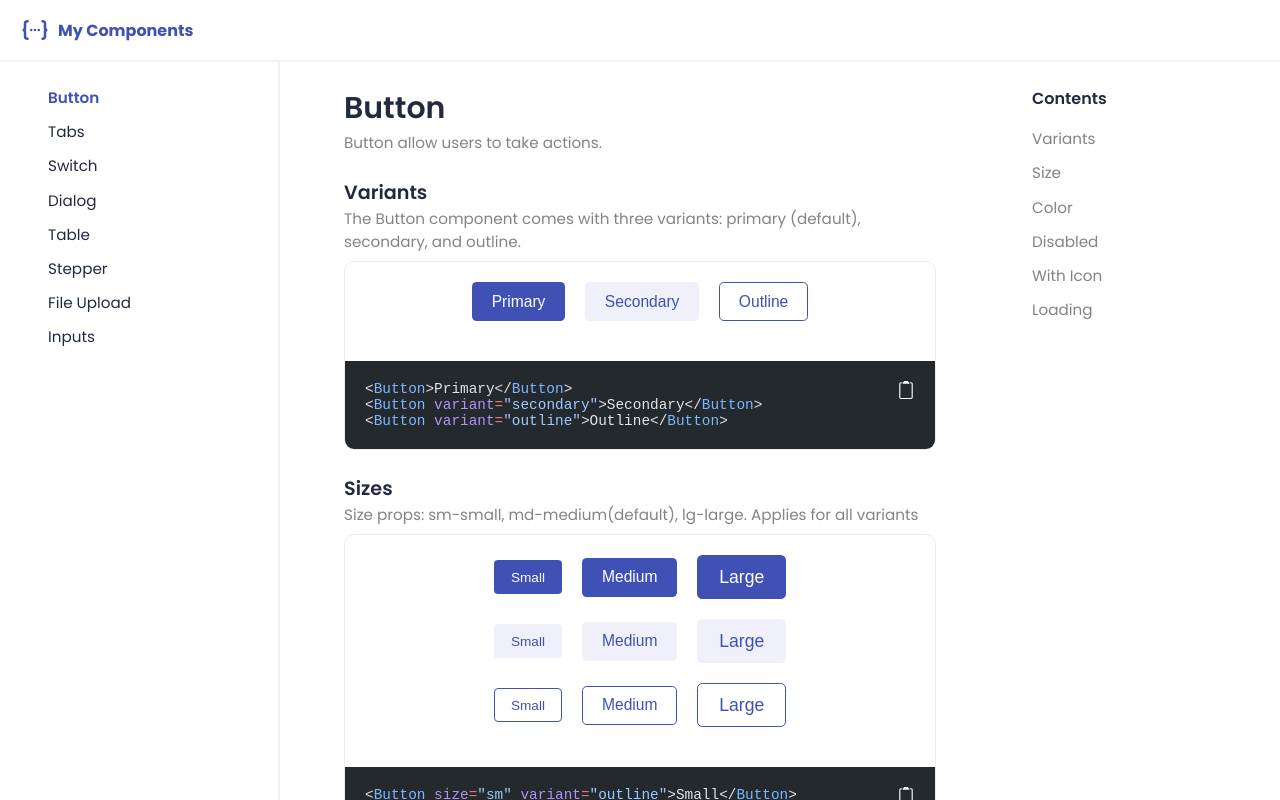
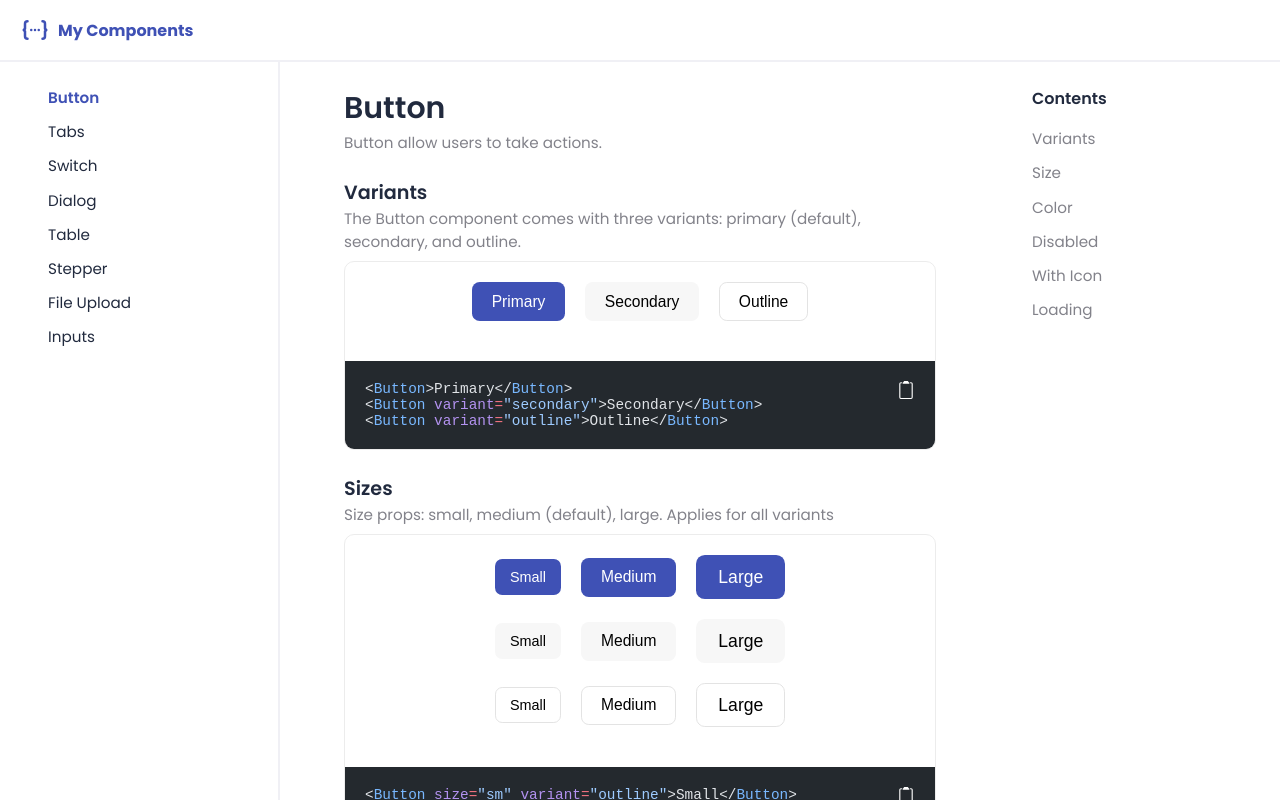
Before and after one commit to Ballasaidurgesh/my-components, a React (Vite) app: page / in a window 1280 px wide. Built offline with nearby package versions, Linux system fonts and the light colour scheme.

Commit message:
updated button component

```diff
--- a/src/components/Button/index.tsx
+++ b/src/components/Button/index.tsx
@@ -6,9 +6,9 @@ type buttonProps = Omit<React.ComponentProps<"button">, "style"> & {
   children?: React.ReactNode;
   className?: string;
   isLoading?: boolean;
-  size?: "sm" | "md" | "lg";
+  size?: "small" | "medium" | "large";
   variant?: "primary" | "secondary" | "outline";
-  color?: string;
+  color?: "primary" | "secondary" | "error" | "success" | string;
   fullWidth?: boolean;
   style?: React.CSSProperties;
   width?: number;
@@ -23,7 +23,7 @@ function Button({
   children,
   className = "",
   variant = "primary",
-  size = "md",
+  size = "medium",
   isLoading = false,
   color = "",
   fullWidth = false,
@@ -48,26 +48,28 @@ function Button({
     }
   }, [ref.current]);
 
+  const selectColor = color in colors ? colors[color] : color;
+
   const customColors = {
-    primary: color,
-    secondary: color ? color + 15 : "",
+    primary: selectColor,
+    secondary: selectColor ? selectColor + 15 : "",
     outline: "",
   };
 
   const onHoverColors = {
-    primary: color ? `color-mix(in oklab, ${color}, #000 12%)` : "",
-    secondary: color ? color + 15 : "",
-    outline: color ? color + 10 : "",
+    primary: selectColor ? `color-mix(in oklab, ${selectColor}, #000 15%)` : "",
+    secondary: selectColor ? selectColor + 15 : "",
+    outline: selectColor ? selectColor + 10 : "",
   };
 
   const styles = {
     backgroundColor: isHovered ? onHoverColors[variant] : customColors[variant],
-    borderColor: variant === "outline" ? color : "",
+    borderColor: variant === "outline" ? selectColor : "",
     color:
       variant !== "primary"
         ? variant === "secondary" && isHovered
-          ? `color-mix(in oklab, ${color}, #000 40%)`
-          : color
+          ? `color-mix(in oklab, ${selectColor}, #000 40%)`
+          : selectColor
         : "auto",
     ...style,
   };
@@ -96,7 +98,7 @@ function Button({
       <CircularProgress
         size={loaderSize[size]}
         style={{
-          color: variant !== "primary" ? (color ? color : "var(--color-primary)") : "#fff",
+          color: variant !== "primary" ? (selectColor ? selectColor : "#00000080") : "#fff",
         }}
         thickness={7}
       />
@@ -113,13 +115,20 @@ const variants = {
 };
 
 const sizes = {
-  sm: "btn-sm",
-  md: "btn-md",
-  lg: "btn-lg",
+  small: "btn-sm",
+  medium: "btn-md",
+  large: "btn-lg",
 };
 
 const loaderSize = {
-  sm: 18,
-  md: 20,
-  lg: 22,
+  small: 18,
+  medium: 20,
+  large: 22,
 };
+
+const colors: Record<string, string> = {
+  primary: "#3f51b5",
+  secondary: "#6e8295",
+  error: "#E7000B",
+  success: "#257180",
+};
--- a/src/components/Button/styles.scss
+++ b/src/components/Button/styles.scss
@@ -6,7 +6,7 @@
   justify-content: center;
   gap: 8px;
   border: 1.5px solid transparent;
-  border-radius: 0.3em;
+  border-radius: 0.5em;
   padding: 0.2em 1.2em;
   height: 2.5em;
   cursor: pointer;
@@ -28,21 +28,17 @@
 }
 
 .btn-secondary {
-  background: var(--color-primary-100);
-  color: var(--color-primary);
-
-  &:hover:enabled {
-    color: color-mix(in oklab, var(--color-primary), #000 40%);
-  }
+  background: #F7F7F7;
+  color: #000;
 }
 
 .btn-outline {
   background: #fff;
-  color: var(--color-primary);
-  border-color: var(--color-primary);
+  color: #000;
+  border-color: #e3e3e3;
 
   &:hover:enabled {
-    background: var(--color-primary-100);
+    background: #e3e3e350;
   }
 }
 
@@ -51,7 +47,8 @@
 }
 
 .btn-sm {
-  font-size: 0.85rem;
+  font-size: 0.9rem;
+  padding: 0.1em 1em;
 }
 
 .btn-md {
--- a/src/pages/ButtonPreview/index.tsx
+++ b/src/pages/ButtonPreview/index.tsx
@@ -12,16 +12,16 @@ const sizesCodeString = `<Button size="sm" variant="outline">Small</Button>
 <Button size="md" variant="secondary">Medium</Button>
 <Button size="lg">Large</Button>`;
 
-const colorsCodeString = `<Button color="#EF4444">Primary</Button>
+const colorsCodeString = `<Button color="error">Primary</Button>
 <Button variant="secondary" color="#7E60BF">Secondary</Button>
-<Button variant="outline" color="#257180">Outline</Button>`;
+<Button variant="outline" color="success">Outline</Button>`;
 
 const disabledCodeString = `<Button disabled>Primary</Button>`;
 
 const withIconCodeString = `import { IoCloudUploadOutline, IoSendSharp } from "react-icons/io5";
 
 <Button><IoCloudUploadOutline size={20} /> Upload</Button>
-<Button variant="secondary" color="#257180">Send <IoSendSharp /></Button>`;
+<Button variant="secondary" color="success">Send <IoSendSharp /></Button>`;
 
 function ButtonPreview() {
   const [loading, setLoading] = useState(false);
@@ -47,35 +47,35 @@ function ButtonPreview() {
       </div>
 
       <h3>Sizes</h3>
-      <p>Size props: sm-small, md-medium(default), lg-large. Applies for all variants</p>
+      <p>Size props: small, medium (default), large. Applies for all variants</p>
 
       <div className="preview-container">
         <div className="preview">
-          <Button size="sm">Small</Button>
-          <Button size="md">Medium</Button>
-          <Button size="lg">Large</Button>
+          <Button size="small">Small</Button>
+          <Button size="medium">Medium</Button>
+          <Button size="large">Large</Button>
         </div>
 
         <div className="preview" style={{ padding: "0px 20px" }}>
-          <Button size="sm" variant="secondary">
+          <Button size="small" variant="secondary">
             Small
           </Button>
-          <Button size="md" variant="secondary">
+          <Button size="medium" variant="secondary">
             Medium
           </Button>
-          <Button size="lg" variant="secondary">
+          <Button size="large" variant="secondary">
             Large
           </Button>
         </div>
 
         <div className="preview">
-          <Button size="sm" variant="outline">
+          <Button size="small" variant="outline">
             Small
           </Button>
-          <Button size="md" variant="outline">
+          <Button size="medium" variant="outline">
             Medium
           </Button>
-          <Button size="lg" variant="outline">
+          <Button size="large" variant="outline">
             Large
           </Button>
         </div>
@@ -86,11 +86,11 @@ function ButtonPreview() {
       <h3>Colors</h3>
       <div className="preview-container">
         <div className="preview">
-          <Button color="#EF4444">Primary</Button>
+          <Button color="error">Primary</Button>
           <Button variant="secondary" color="#7E60BF">
             Secondary
           </Button>
-          <Button variant="outline" color="#257180">
+          <Button variant="outline" color="success">
             Outline
           </Button>
         </div>
@@ -121,7 +121,7 @@ function ButtonPreview() {
             Upload
           </Button>
 
-          <Button variant="secondary" color="#257180">
+          <Button variant="secondary" color="success">
             Send
             <IoSendSharp />
           </Button>
@@ -143,10 +143,10 @@ function ButtonPreview() {
 
         <div className="preview">
           <Button isLoading={loading}>Primary</Button>
-          <Button variant="secondary" isLoading={loading}>
+          <Button variant="secondary" color="primary" isLoading={loading}>
             Secondary
           </Button>
-          <Button variant="outline" isLoading={loading}>
+          <Button variant="outline" color="primary" isLoading={loading}>
             Outline
           </Button>
         </div>
```
